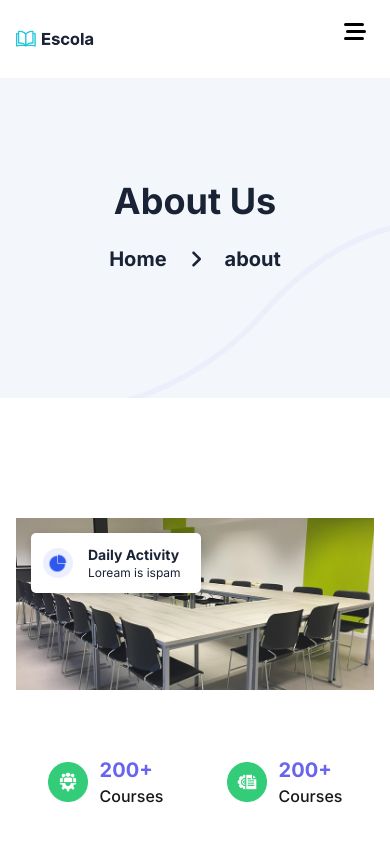
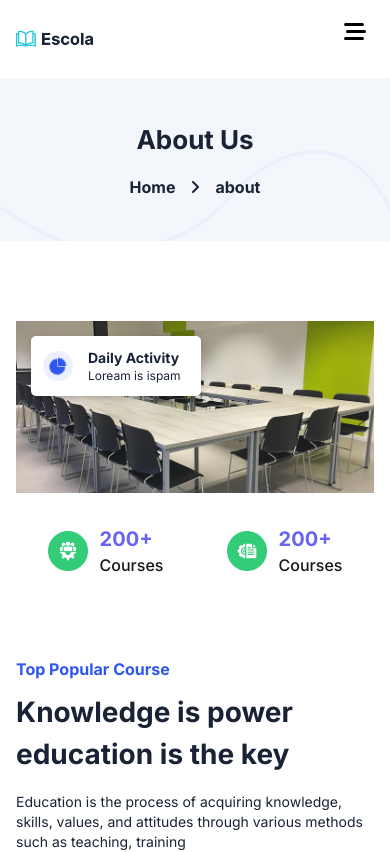
Before and after one commit to Munna-Scriptz/Escola-Education, a React (Vite) app: page /about in a window 390 px wide. Shown: the top 852 px of the page. Built offline with nearby package versions, Linux system fonts and the light colour scheme.

Commit message:
About Page Responsived

```diff
--- a/src/App.css
+++ b/src/App.css
@@ -4,7 +4,6 @@ body{
 }
 #Breadcrumb{
     width: 100%;
-    height: 320px;
     background-image: url(../src/assets/images/breadcrumbBg.png);
     background-repeat: no-repeat;
     background-size: cover;
--- a/src/components/About/ClientsReview.jsx
+++ b/src/components/About/ClientsReview.jsx
@@ -42,7 +42,7 @@ const ClientsReview = () => {
                 breakpoint: 480,
                 settings: {
                 slidesToShow: 1,
-                slidesToScroll: 1
+                slidesToScroll: 1,
                 }
             }
         ]
@@ -87,15 +87,15 @@ const ClientsReview = () => {
     ]
   return (
     <>
-        <section id='Review-About' className='py-[120px]'>
+        <section id='Review-About' className='lg:py-[120px] py-[80px] overflow-hidden'>
             <div className="container">
                 <div id="Review-Row">
                     {/* ------------------Header-------------------- */}
-                    <div className='flex items-center justify-between'>
-                        <div className='w-[414px]'>
+                    <div className='flex lg:flex-row flex-col lg:items-center justify-between'>
+                        <div className='lg:w-[414px] w-full'>
                             <CommonHead topText={'Clients review'} BottomText={'Expert Guidance for Your Journey'}/>
                         </div>
-                        <div className='flex items-center gap-2'>
+                        <div className='items-center gap-2 flex lg:mt-0 mt-8'>
                             <div onClick={() => document.querySelector(".slick-prev")?.click()} className="w-[60px] h-[60px] bg-[#2f55ef2d] hover:bg-txtBrand hover:text-white duration-[.3s] flex items-center justify-center text-txtBrand rounded-[5px] cursor-pointer">
                                 <MdKeyboardDoubleArrowLeft size={25} />
                             </div>
--- a/src/components/Home/Courses.jsx
+++ b/src/components/Home/Courses.jsx
@@ -9,7 +9,7 @@ import { FaCheck } from "react-icons/fa6";
 const Courses = () => {
   return (
     <>
-        <section id="Courses" className='mt-[120px]'>
+        <section id="Courses" className='lg:mt-[120px] mt-[80px]'>
             <div className="container">
                 <div id="CourseRow" className='flex lg:flex-row flex-col items-center gap-[80px]'>
                     {/* ----------Left Side-------- */}
@@ -25,14 +25,14 @@ const Courses = () => {
                             </div>
                         </div>
                         <div className='flex items-center justify-around'>
-                            <div className='mt-[66px] flex items-center lg:gap-[37px] gap-3'>
+                            <div className='lg:mt-[66px] mt-[32px] flex items-center lg:gap-[37px] gap-3'>
                                 <img src={CourseICon1} alt="Icon" className='lg:w-full w-[40px]'/>
                                 <div>
                                     <h2 className='font-inter text-[#6864ED] font-bold lg:text-[46px] text-xl'>200+</h2>
                                     <p className='font-inter text-[#151718] font-medium lg:text-[21px] text-base'>Courses</p>
                                 </div>
                             </div>
-                            <div className='mt-[66px] flex items-center lg:gap-[37px] gap-3'>
+                            <div className='lg:mt-[66px] mt-[32px] flex items-center lg:gap-[37px] gap-3'>
                                 <img src={CourseICon2} alt="Icon" className='lg:w-full w-[40px]'/>
                                 <div>
                                     <h2 className='font-inter text-[#6864ED] font-bold lg:text-[46px] text-xl'>200+</h2>
--- a/src/components/Home/GetInTouch.jsx
+++ b/src/components/Home/GetInTouch.jsx
@@ -59,7 +59,7 @@ const GetInTouch = () => {
               </div>
               {/* ------------Submit Button---------- */}
               <button className="mt-[20px] lg:mt-[30px] bg-[#2F57EF] text-white w-full py-[15px] lg:py-[22px] text-[15px] lg:text-[17px] font-inter rounded-[5px] cursor-pointer px-8 z-30 font-semibold relative after:-z-20 after:absolute after:h-1 after:w-1 after:bg-secondBK after:left-5 overflow-hidden after:bottom-0 after:translate-y-full after:rounded-md hover:after:scale-[300] hover:after:transition-all hover:after:duration-700 after:transition-all after:duration-700 transition-all duration-700">
-                Hover Me
+                Send Contact
               </button>
             </div>
           </div>
--- a/src/components/common/Breadcrumb.jsx
+++ b/src/components/common/Breadcrumb.jsx
@@ -7,9 +7,9 @@ const Breadcrumb = ({toPara , toLink}) => {
     <>
         <section id='Breadcrumb'>
             <div className="container">
-                <div id="BreadCrumb-Row" className='py-[96px]'>
-                    <h2 className='text-secondBK text-[36px] font-bold text-center'>About Us</h2>
-                    <div className='text-secondBK text-[20px] font-bold text-center mt-4 flex items-center justify-center gap-[19px]'>
+                <div id="BreadCrumb-Row" className='lg:py-[96px] py-[42px] lg:h-[320px] h-auto'>
+                    <h2 className='text-secondBK lg:text-[36px] text-[26px] font-bold text-center'>About Us</h2>
+                    <div className='text-secondBK lg:text-[20px] text-base font-bold text-center mt-4 flex items-center justify-center lg:gap-[19px] gap-3'>
                         <Link to={'/'}>Home</Link>
                         <FaAngleRight />
                         <Link to={`/${toLink}`}>{toLink}</Link>
--- a/src/components/common/ClientsSingleCard.jsx
+++ b/src/components/common/ClientsSingleCard.jsx
@@ -1,10 +1,9 @@
 import React from 'react'
 import { FaQuoteRight, FaStar } from 'react-icons/fa6'
-import reviewImg from '../../assets/images/ServicesProfile.png'
 const ClientsSingleCard = ({img , text , name , role}) => {
   return (
     <>
-        <div className='w-[410px] py-[40px] px-[40px] rounded-[5px] bg-white'>
+        <div className='lg:w-[410px] w-full lg:py-[40px] py-[25px] lg:px-[40px] px-[25px] rounded-[5px] bg-white'>
             {/* ----------------Stars---------------- */}
             <div className='flex items-center justify-between'>
                 <div className='flex items-center gap-2 text-[#FFBA08] text-lg'>
--- a/src/components/common/Navbar.jsx
+++ b/src/components/common/Navbar.jsx
@@ -31,7 +31,7 @@ const Navbar = () => {
         <div className="container">
           <div id='Navbar-Row' className="flex items-center justify-between py-4">
             <div className='flex items-center gap-[32px]'>
-              <img src={Logo} alt="Logo" />
+              <Link to={'/'}><img src={Logo} alt="Logo" /></Link>
               <ul className="flex items-center gap-[24px] font-inter text-base text-secondBK font-medium">
                 <Link to={'/'} className="hover:text-blue-600 cursor-pointer flex items-center gap-1">Home <FaAngleDown className='text-[10px]'/></Link>
                 <Link to={'/about'} className="hover:text-blue-600 cursor-pointer flex items-center gap-1">About Us <FaAngleDown className='text-[10px]'/></Link>
--- a/src/components/common/ResNav.jsx
+++ b/src/components/common/ResNav.jsx
@@ -45,11 +45,11 @@ const ResNav = () => {
                 <ul className='flex flex-col items-start gap-6 text-md mt-25'>
                     <li><Link onClick={()=>SetValue(!Value)} className='text-secondBK flex text-xl items-center gap-2' to={'/'}><IoHomeOutline/> Home</Link></li>
                     <li><Link onClick={()=>SetValue(!Value)} className='text-secondBK flex text-xl items-center gap-2' to={'/about'}><MdOutlineGroup/> About Us</Link></li>
-                    <li><Link onClick={()=>SetValue(!Value)} className='text-secondBK flex text-xl items-center gap-2' to={'/about'}><IoIosGitNetwork /> Services</Link></li>
-                    <li><Link onClick={()=>SetValue(!Value)} className='text-secondBK flex text-xl items-center gap-2' to={'/shop'}><GoProjectSymlink/> Projects</Link></li>
-                    <li><Link onClick={()=>SetValue(!Value)} className='text-secondBK flex text-xl items-center gap-2' to={'/Login'}><RiUserLine/> Blog</Link></li>
-                    <li><Link onClick={()=>SetValue(!Value)} className='text-secondBK flex text-xl items-center gap-2' to={'/Login'}><GrBlog/> Page</Link></li>
-                    <li><Link onClick={()=>SetValue(!Value)} className='text-secondBK flex text-xl items-center gap-2' to={'/Login'}><MdConnectWithoutContact/> Contact</Link></li>
+                    <li><Link onClick={()=>SetValue(!Value)} className='text-secondBK flex text-xl items-center gap-2' to={'/services'}><IoIosGitNetwork /> Services</Link></li>
+                    <li><Link onClick={()=>SetValue(!Value)} className='text-secondBK flex text-xl items-center gap-2' to={'/projects'}><GoProjectSymlink/> Projects</Link></li>
+                    <li><Link onClick={()=>SetValue(!Value)} className='text-secondBK flex text-xl items-center gap-2' to={'/blog'}><RiUserLine/> Blog</Link></li>
+                    <li><Link onClick={()=>SetValue(!Value)} className='text-secondBK flex text-xl items-center gap-2' to={'/page'}><GrBlog/> Page</Link></li>
+                    <li><Link onClick={()=>SetValue(!Value)} className='text-secondBK flex text-xl items-center gap-2' to={'/contact'}><MdConnectWithoutContact/> Contact</Link></li>
                 </ul>
             </div>
         </div>
--- a/src/pages/About.jsx
+++ b/src/pages/About.jsx
@@ -5,6 +5,7 @@ import Passion from '../components/About/Passion'
 import PopularCourses from '../components/About/PopularCourses'
 import Brands from '../components/Home/Brands'
 import ClientsReview from '../components/About/ClientsReview'
+import GetInTouch from '../components/Home/GetInTouch'
 
 const About = () => {
   return (
@@ -15,6 +16,7 @@ const About = () => {
         <PopularCourses/>
         <Brands/>
         <ClientsReview/>
+        <GetInTouch/>
     </>
   )
 }
```
Also changed, not shown: src/components/About/PopularCourses.jsx (+6 -6 lines).
